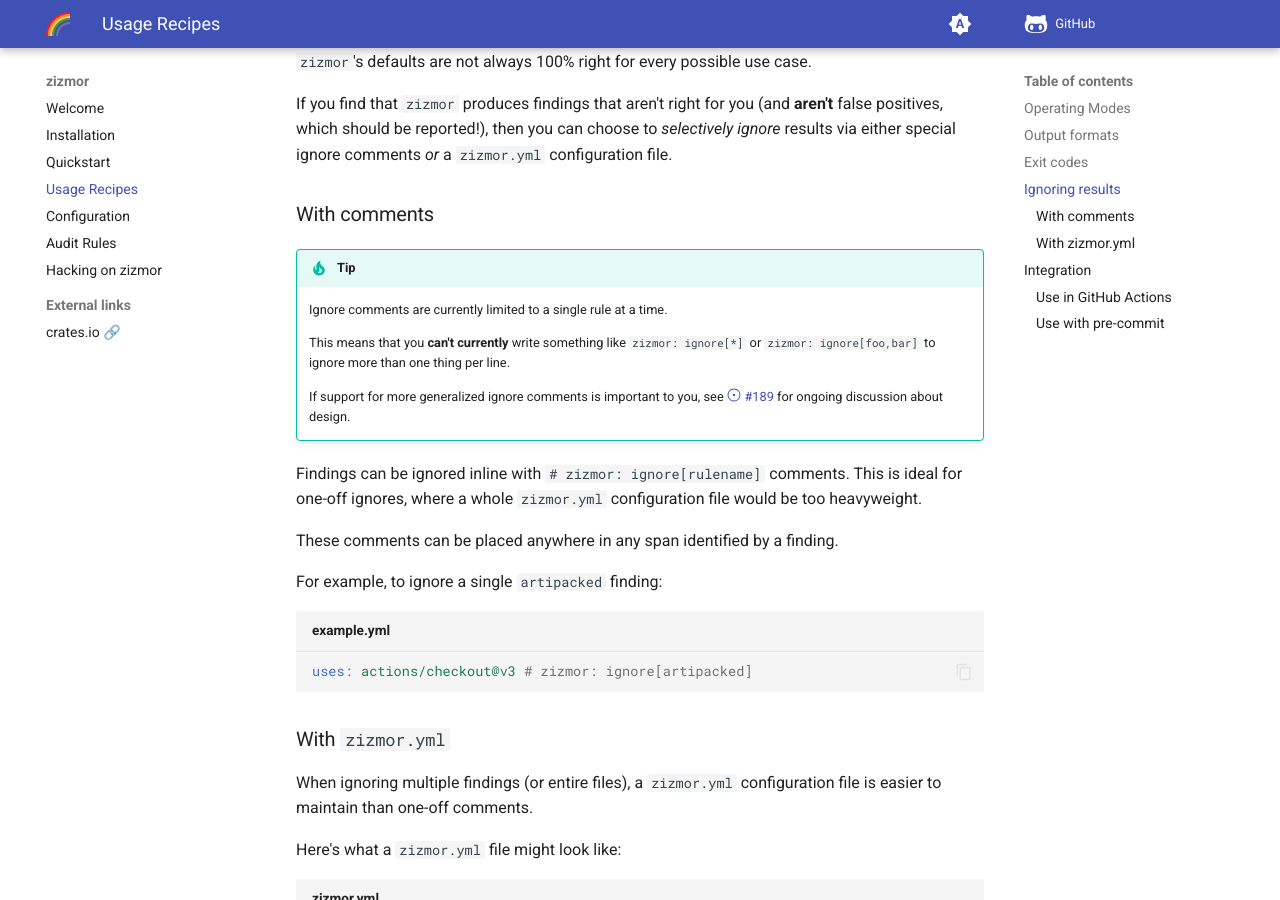
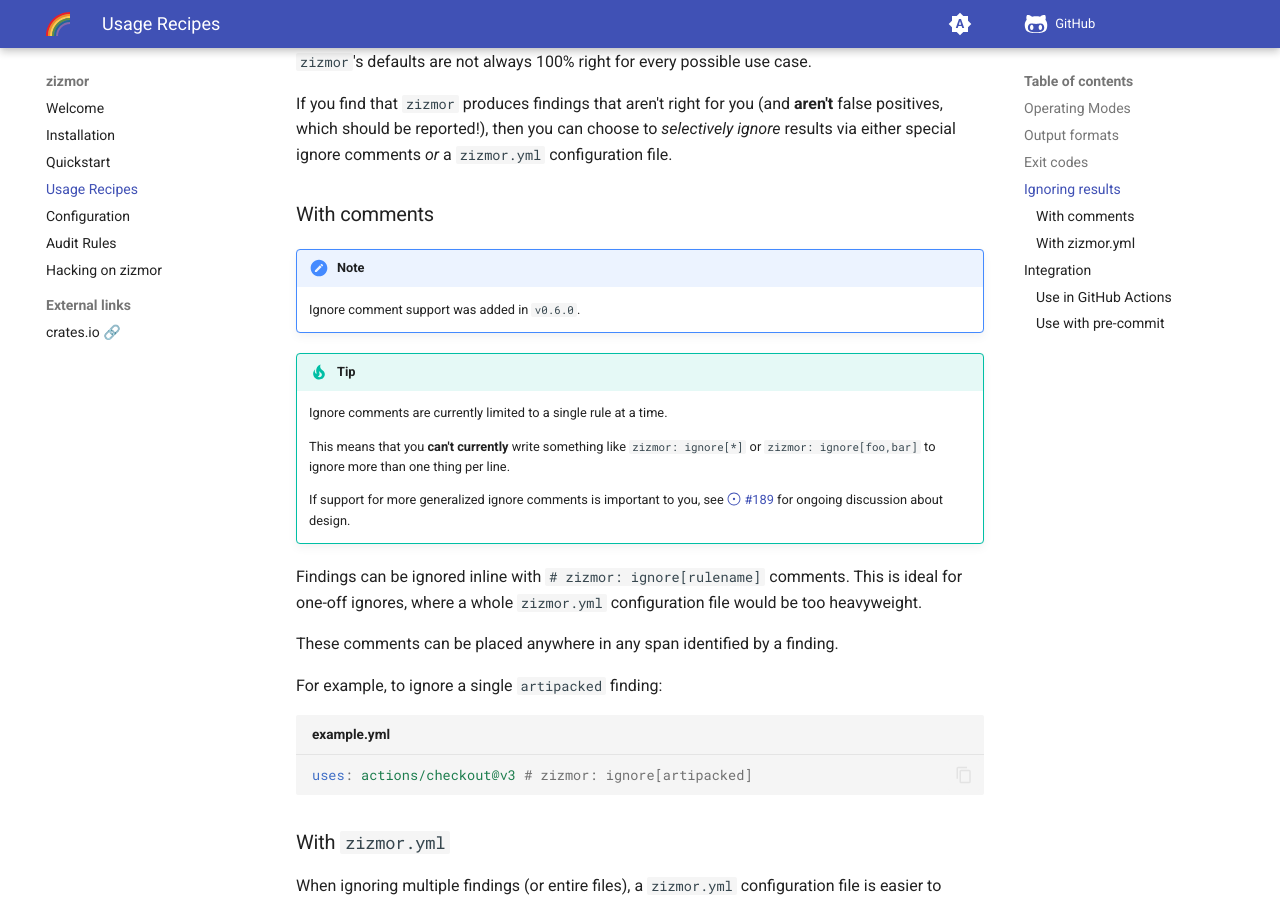
Before and after one commit to zizmorcore/zizmor, an MkDocs documentation site: the page built from docs/usage.md, in a window 1280 px wide and 900 px high, scrolled down 1760 px. Built offline with MkDocs 1.6.1 and Material for MkDocs 9.7.7, drawn with Linux system fonts in a browser that asks for light colours; comment, search, counter and statistics services are not loaded.

Commit message:
docs: usage: add note about support for ignore comments (#191)

```diff
--- a/docs/usage.md
+++ b/docs/usage.md
@@ -75,6 +75,10 @@
 *or* a `zizmor.yml` configuration file.
 
 ### With comments
+
+!!! note
+
+    Ignore comment support was added in `v0.6.0`.
 
 !!! tip
 
```
